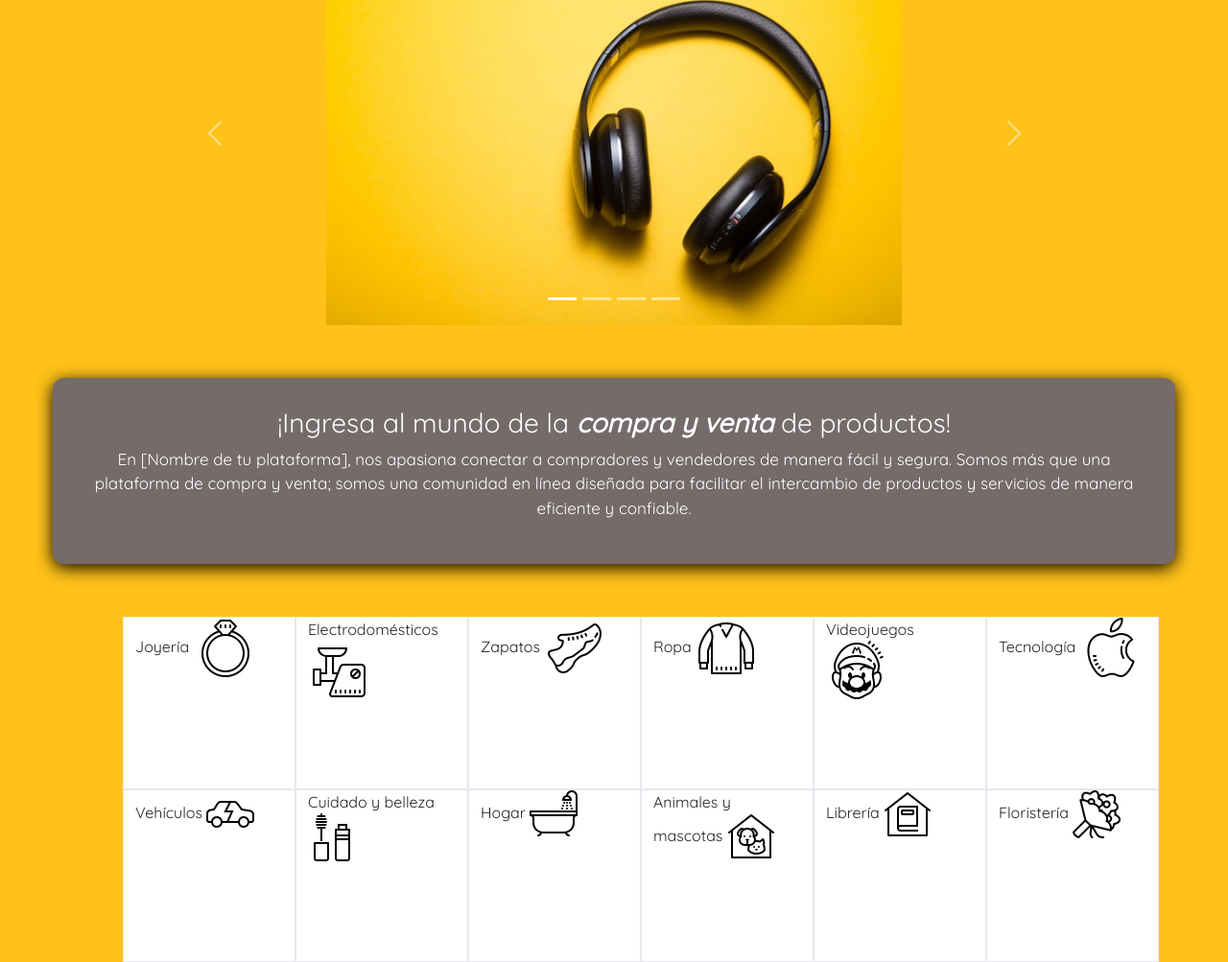
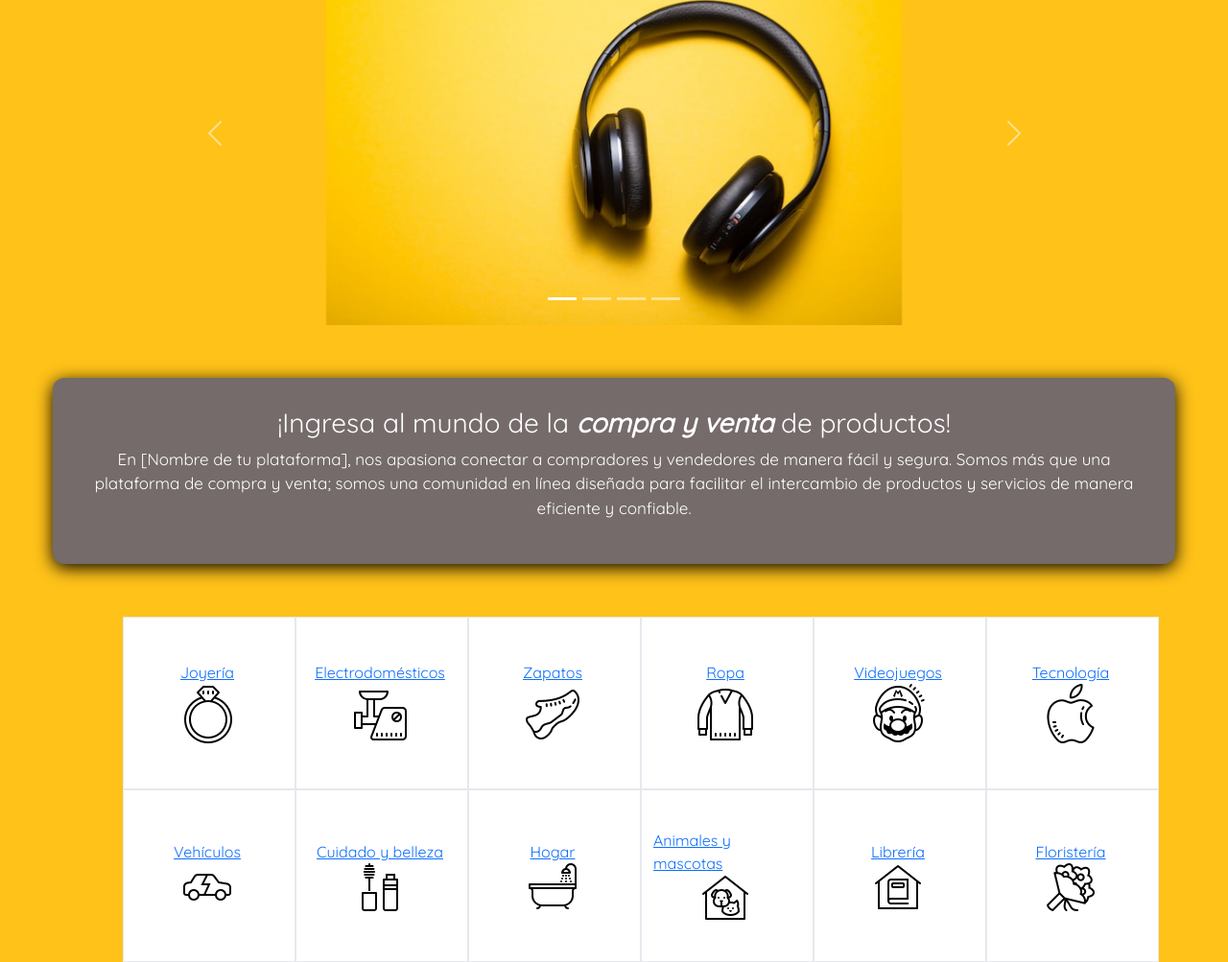
Before and after one commit to DanielFValenciaR/E-commerce-AndinaTradeHub, a plain HTML site: page index.html in a window 1280 px wide. Shown: the part 141-1144 px from the top of the page at 96% size. Drawn offline with Linux system fonts and the light colour scheme.

Commit message:
Centrado de imagenes - categorías

```diff
--- a/Styles/style.css
+++ b/Styles/style.css
@@ -94,6 +94,15 @@ body{
     background-color: white;
 }
 
+.row div a{
+    display: flex;
+    align-items: center;
+    justify-content: center;
+    flex-direction: column;
+    width: 150px;
+    height: 100%;
+}
+
 
 /* @media (min-width: 768px) {
     .navbar-nav {
--- a/index.html
+++ b/index.html
@@ -132,54 +132,78 @@
 
         <div class="container">
             <div class="row">
-                <div class="col-3 jewelry">Joyería
+                <div class="col-3 jewelry">
+                    <a href="">Joyería
                         <img src="./Styles/Images/Categorías/anillo.png" alt="Anillo"/>
+                    </a>
                 </div>
 
-                <div class="col-3 home-appliances">Electrodomésticos
+                <div class="col-3 home-appliances">
+                    <a href="">Electrodomésticos
                         <img src="./Styles/Images/Categorías/picadoraCarne.png" alt="Picadora"/>
+                    </a>
                 </div>
 
-                <div class="col-3 shoes">Zapatos
+                <div class="col-3 shoes">
+                    <a href="">Zapatos
                         <img src="./Styles/Images/Categorías/zapatos.png" alt="Zapatos"/>
+                    </a>
                 </div>
 
-                <div class="col-3 clothes">Ropa
+                <div class="col-3 clothes">
+                    <a href="">Ropa
                         <img src="./Styles/Images/Categorías/sueter.png" alt="Suéter"/>
+                    </a>
                 </div>
 
-                <div class="col-3 videogames">Videojuegos
+                <div class="col-3 videogames">
+                    <a href="">Videojuegos
                         <img src="./Styles/Images/Categorías/videojuego.png" alt="Mario Bross"/>
+                    </a>
                 </div>
 
-                <div class="col-3 technology">Tecnología
+                <div class="col-3 technology">
+                    <a href="">Tecnología
                         <img src="./Styles/Images/Categorías/tecnología.png" alt="Marca Apple"/>
+                    </a>
                 </div>
             </div>
 
             <div class="row">
-                <div class="col-3 vehicle">Vehículos
+                <div class="col-3 vehicle">
+                    <a href="">Vehículos
                         <img src="./Styles/Images/Categorías/vehículos.png" alt="Carro híbrido"/>
+                    </a>
                 </div>
 
-                <div class="col-3 careful">Cuidado y belleza
+                <div class="col-3 careful">
+                    <a href="">Cuidado y belleza
                         <img src="./Styles/Images/Categorías/maquillaje.png" alt="Pestañina"/>
+                    </a>
                 </div>
 
-                <div class="col-3 home">Hogar
+                <div class="col-3 home">
+                    <a href="">Hogar
                         <img src="./Styles/Images/Categorías/bañera.png" alt="Bañera con ducha"/>
+                    </a>
                 </div>
 
-                <div class="col-3 pets">Animales y mascotas
+                <div class="col-3 pets">
+                    <a href="">Animales y mascotas
                         <img src="./Styles/Images/Categorías/mascotas.png" alt="Mascotas, Perro y gato"/>
+                    </a>
                 </div>
 
-                <div class="col-3 bookshop">Librería
+                <div class="col-3 bookshop">
+                    <a href="">Librería
                         <img src="./Styles/Images/Categorías/libreria.png" alt="Librería"/>
+                    </a>
                 </div>
 
-                <div class="col-3 florist">Floristería
+                <div class="col-3 florist">
+                    <a href="">Floristería
                         <img src="./Styles/Images/Categorías/ramo.png" alt="Ramo de novia"/>
+                    </a>
                 </div>
             </div>
 
```
Lines whose indentation alone changed are shown as unchanged.
